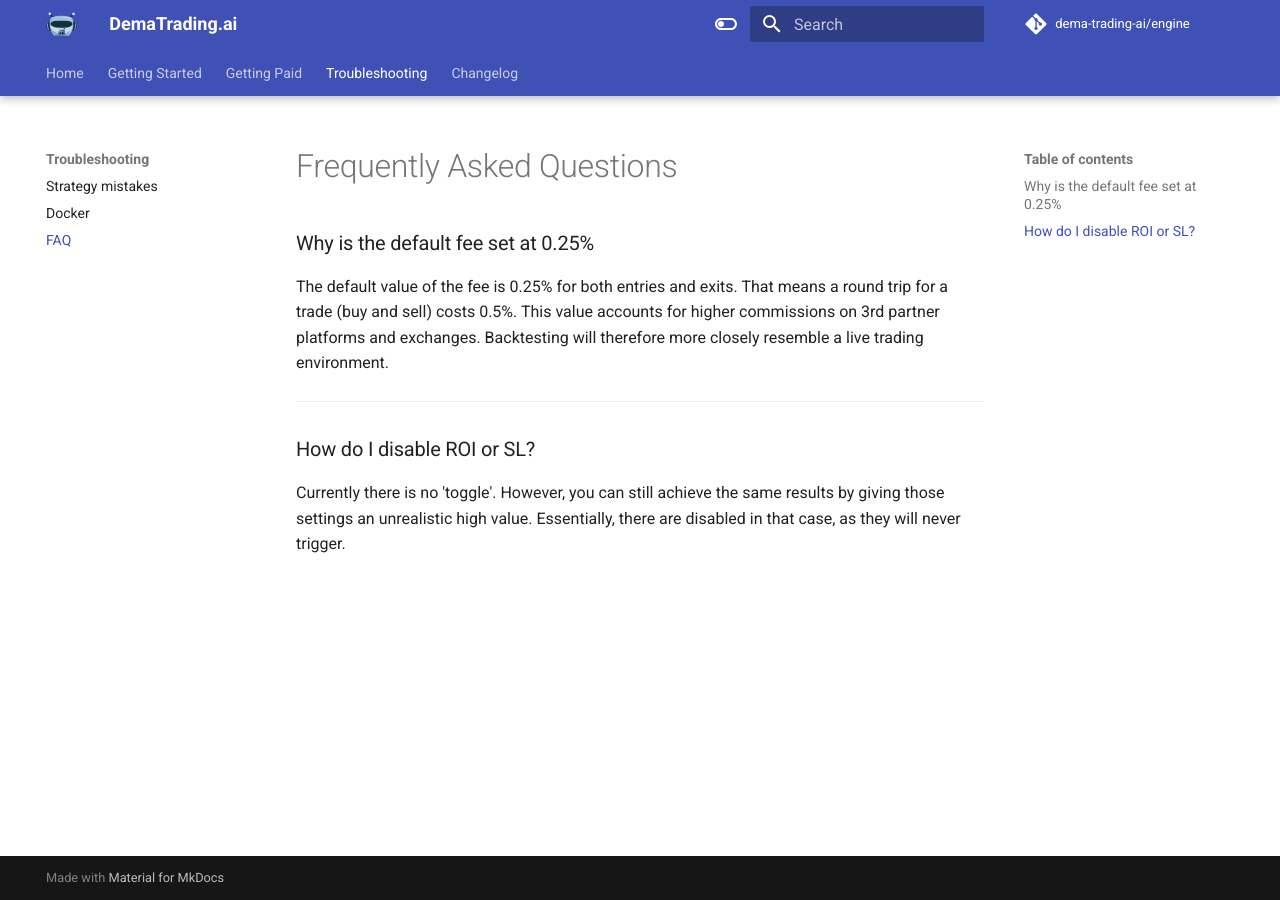
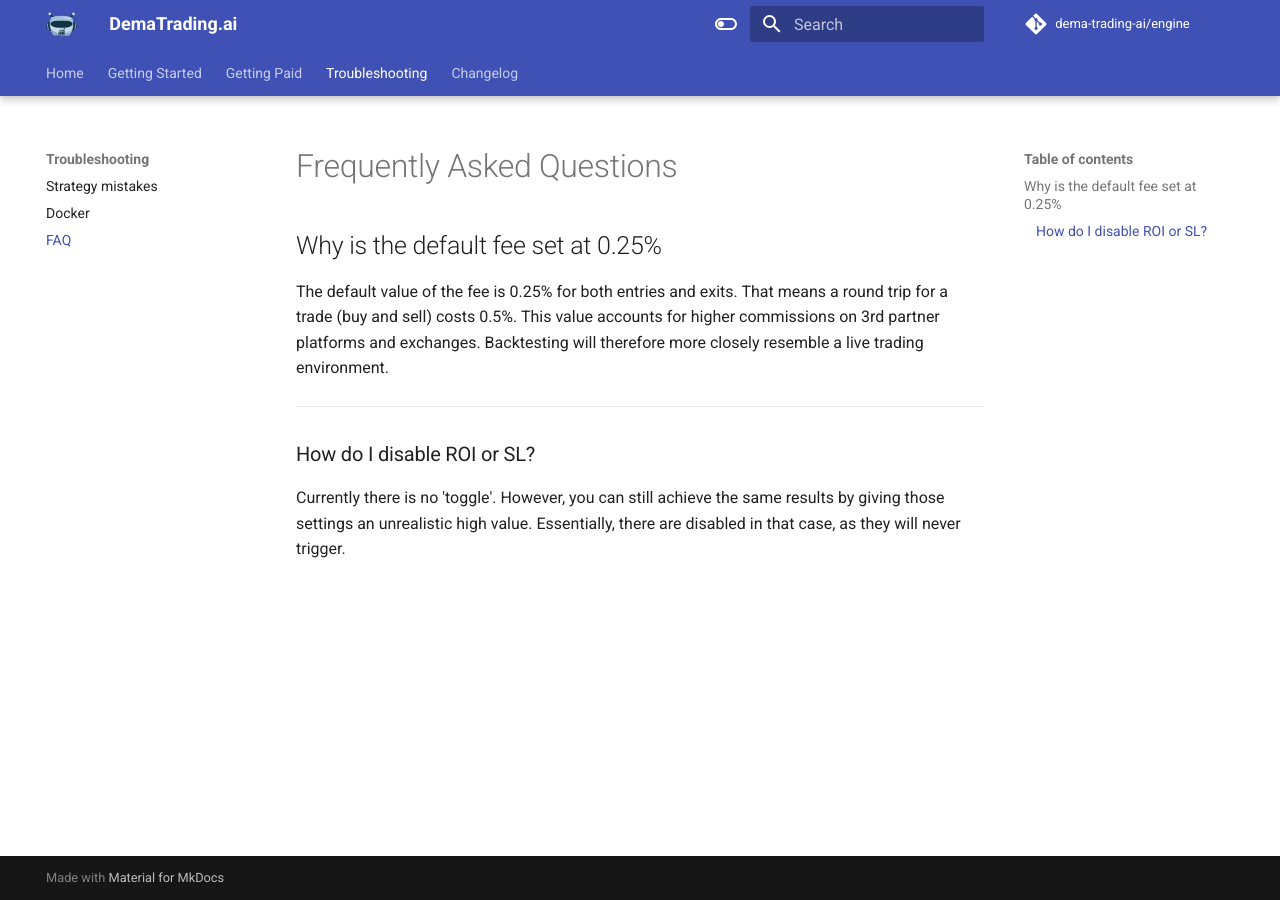
Before and after one commit to dema-trading-ai/docs, an MkDocs documentation site: the page built from docs/troubleshooting/troubleshooting.md, in a window 1280 px wide. Built offline with MkDocs 1.6.1 and Material for MkDocs 9.7.7, drawn with Linux system fonts in a browser that asks for light colours; comment, search, counter and statistics services are not loaded.

```diff
--- a/docs/troubleshooting/troubleshooting.md
+++ b/docs/troubleshooting/troubleshooting.md
@@ -1,6 +1,6 @@
 # Frequently Asked Questions
 
-### Why is the default fee set at 0.25%
+## Why is the default fee set at 0.25%
 The default value of the fee is 0.25% for both entries and exits. That means a round trip for a trade (buy and sell)
 costs 0.5%. This value accounts for higher commissions on 3rd partner platforms and exchanges. Backtesting will therefore
 more closely resemble a live trading environment.
```
